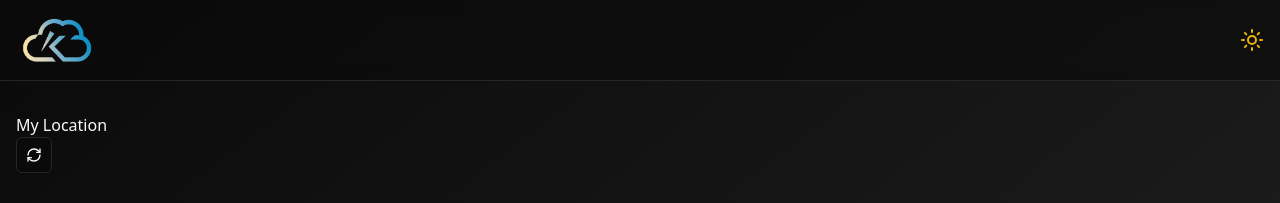
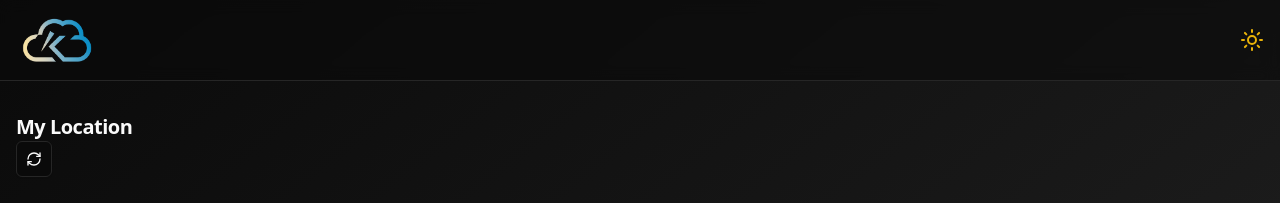
Before and after one commit to madiha-m/react_js, a React (Vite) app in the folder Climate/: page / in a window 1280 px wide. Shown: the top 203 px of the page. Built offline with nearby package versions, Linux system fonts and the light colour scheme.

Commit message:
make h1 to be extra large size, with bold weight and tracking to be tight

```diff
--- a/Climate/src/pages/dashboard.tsx
+++ b/Climate/src/pages/dashboard.tsx
@@ -7,7 +7,7 @@
         <div>
             {/* Favorite Cities */}
             <div>
-                <h1>My Location</h1>
+                <h1 className='text-xl font-bold tracking-tight'>My Location</h1>
                 <Button variant={'outline'}
                     size={"icon"}
                 // onClick={handleRefresh}   // fun not exist right now
```
